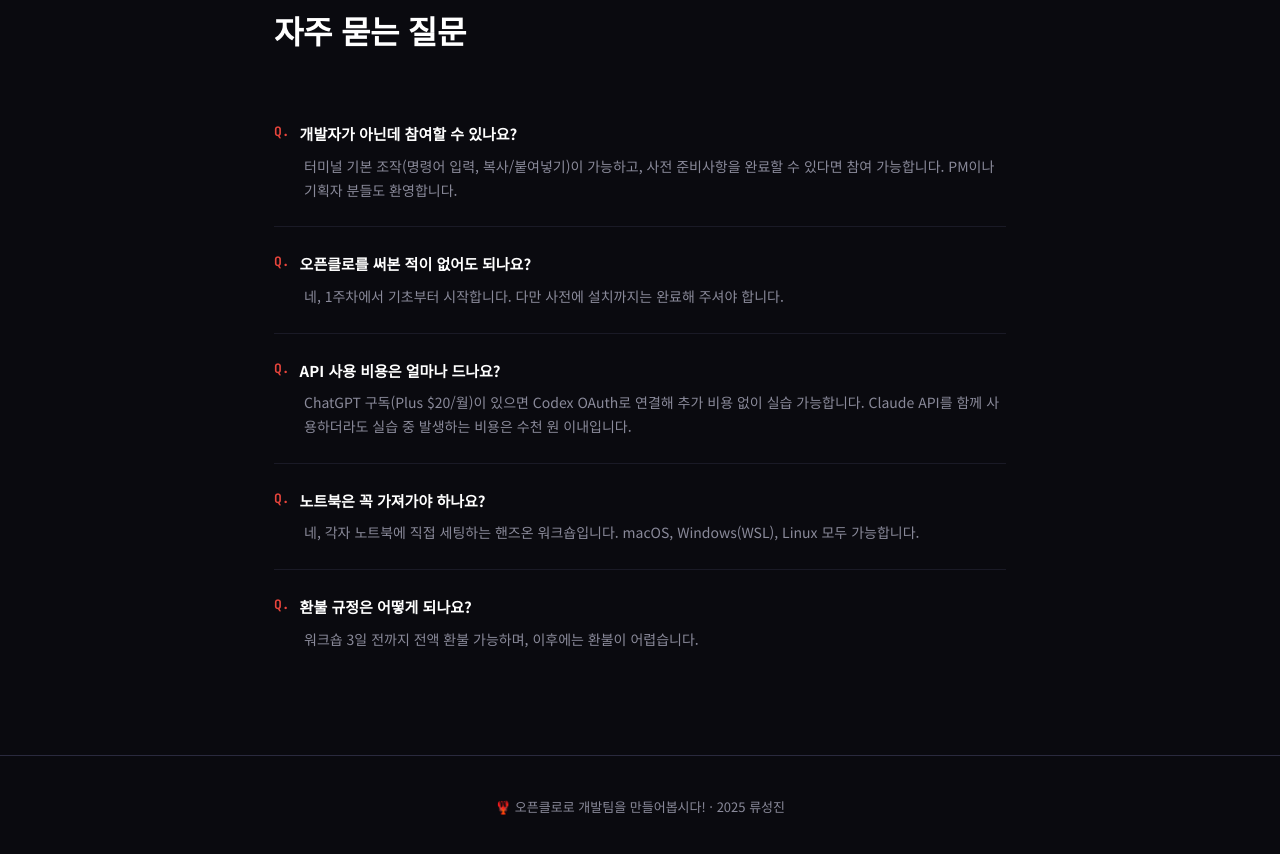
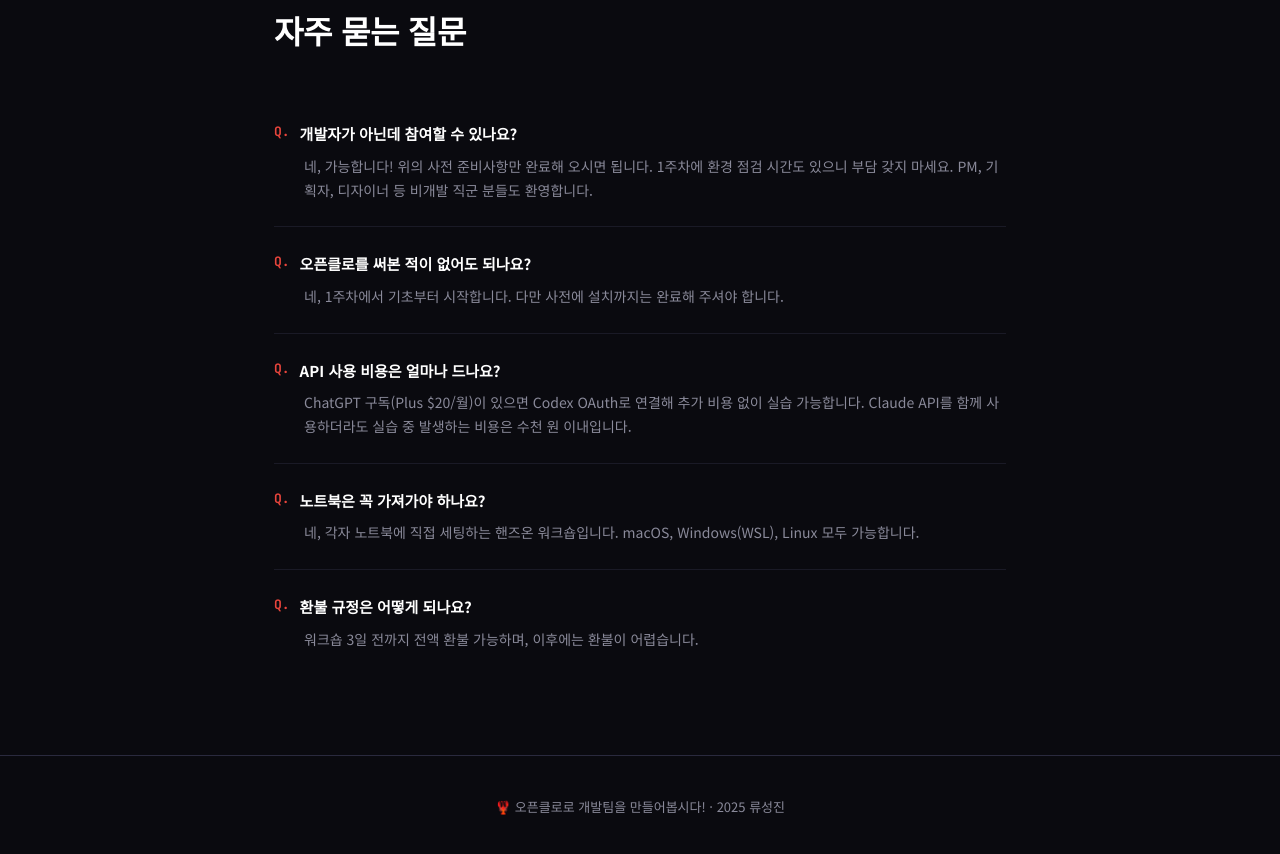
Before and after one commit to ErickRyu/openclaw-multiagent-workshop, a website: page index.html in a window 1280 px wide. Shown: the part 7380-8234 px from the top of the page. Drawn offline with Linux system fonts and the light colour scheme.

Commit message:
FAQ 비개발자 참여 답변 톤 완화
Co-Authored-By: Claude Opus 4.6 (1M context) <noreply@anthropic.com>

```diff
--- a/index.html
+++ b/index.html
@@ -1153,7 +1153,7 @@
 
       <div class="faq-item reveal">
         <div class="faq-q">개발자가 아닌데 참여할 수 있나요?</div>
-        <div class="faq-a">터미널 기본 조작(명령어 입력, 복사/붙여넣기)이 가능하고, 사전 준비사항을 완료할 수 있다면 참여 가능합니다. PM이나 기획자 분들도 환영합니다.</div>
+        <div class="faq-a">네, 가능합니다! 위의 사전 준비사항만 완료해 오시면 됩니다. 1주차에 환경 점검 시간도 있으니 부담 갖지 마세요. PM, 기획자, 디자이너 등 비개발 직군 분들도 환영합니다.</div>
       </div>
       <div class="faq-item reveal">
         <div class="faq-q">오픈클로를 써본 적이 없어도 되나요?</div>
```
